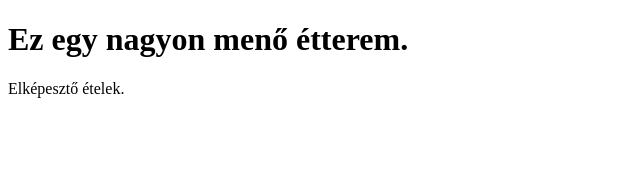
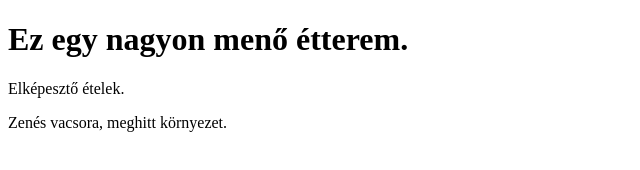
Before and after one commit to szerdahelyigergely13/kakasbakancs, a plain HTML site: page index.html in a window 1280 px wide. Shown: the whole page, without its empty margins (0-640 px from the left). Drawn offline with Linux system fonts and the light colour scheme.

Commit message:
Update index.html

```diff
--- a/index.html
+++ b/index.html
@@ -7,6 +7,7 @@
 
 <h1>Ez egy nagyon menő étterem.</h1>
 <p>Elképesztő ételek.</p>
+ <p>Zenés vacsora, meghitt környezet.</p>
 
 </body>
 </html>
```
